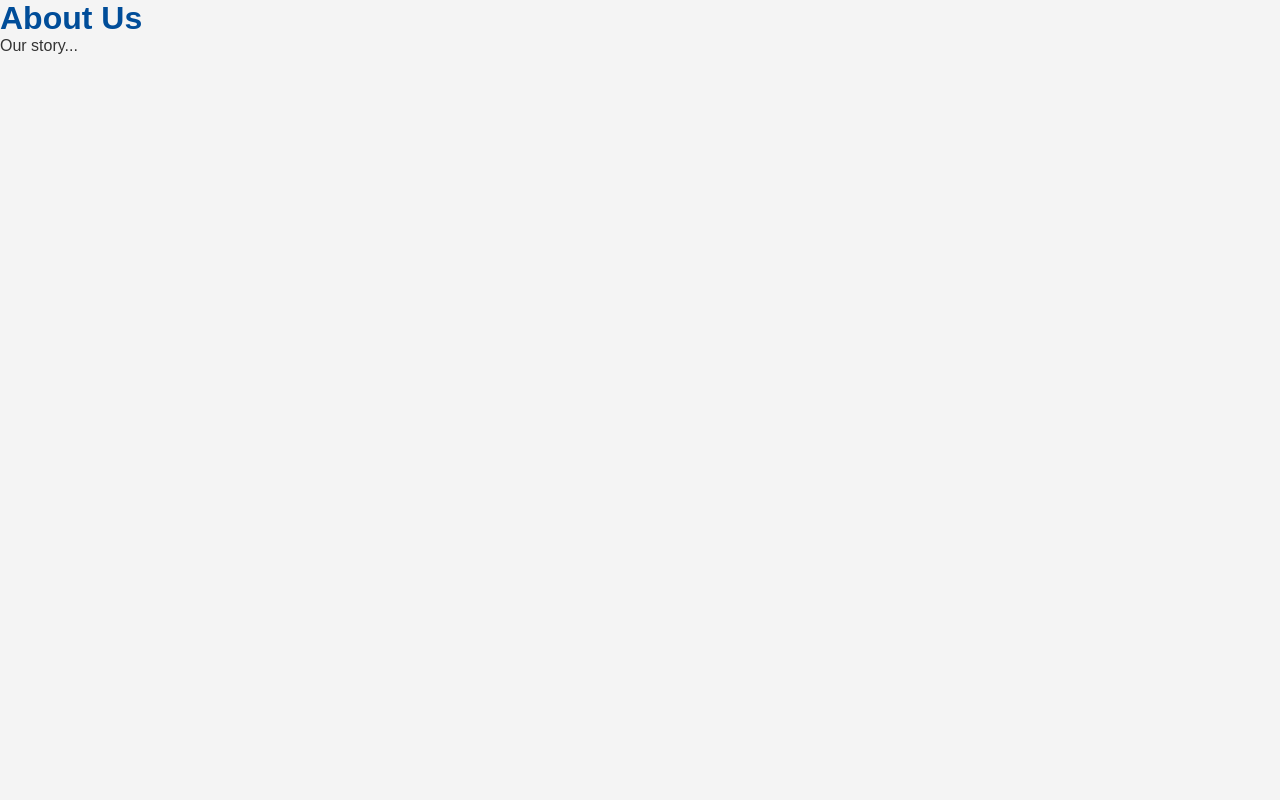
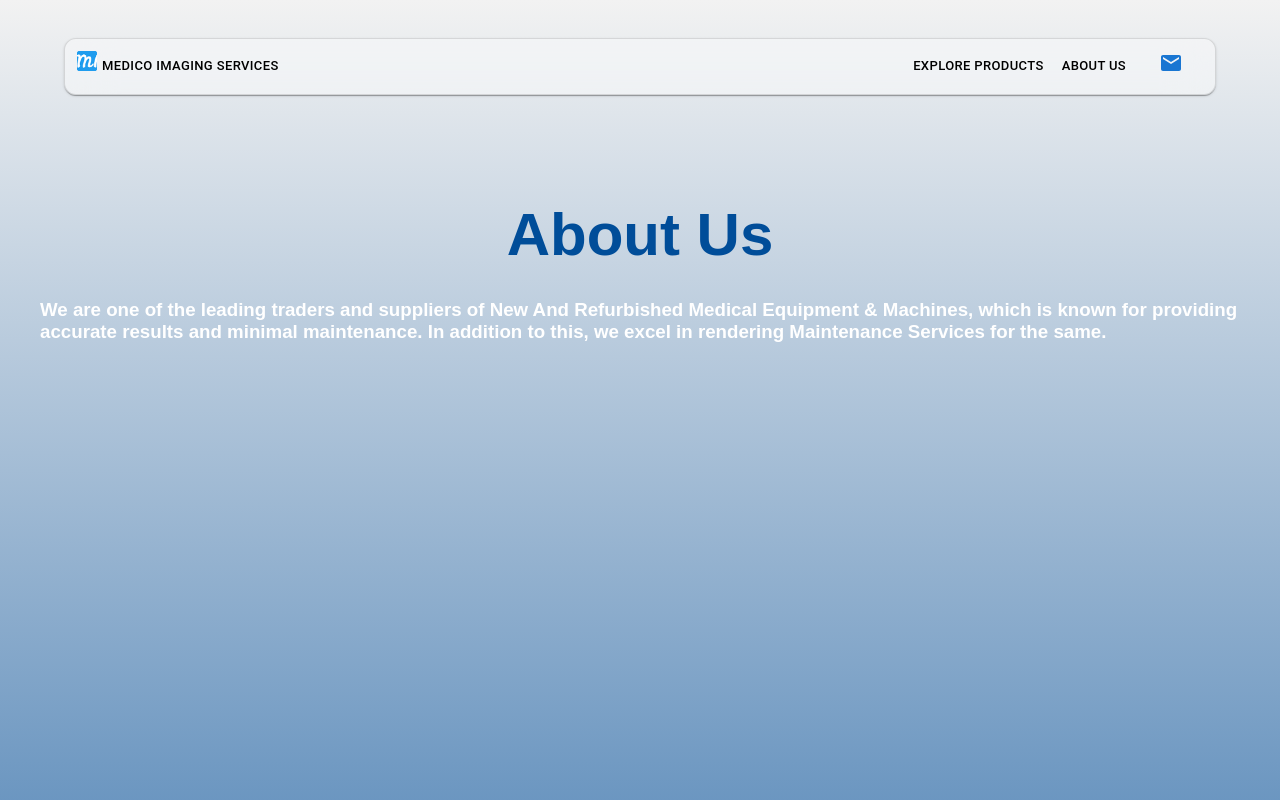
Before and after one commit to AI-TechEnable/medico_imaging, a React (Create React App) app in the folder medico_imaging/: page /about in a window 1280 px wide. Shown: the top 800 px of the page. Built offline with nearby package versions, Linux system fonts and the light colour scheme.

Commit message:
About_page

```diff
--- a/medico_imaging/package.json
+++ b/medico_imaging/package.json
@@ -3,11 +3,12 @@
   "version": "0.1.0",
   "private": true,
   "dependencies": {
-    "@emotion/react": "^11.13.5",
-    "@emotion/styled": "^11.13.5",
+    "@emotion/react": "^11.14.0",
+    "@emotion/styled": "^11.14.0",
     "@fontsource/roboto": "^5.1.0",
     "@mui/base": "^5.0.0-beta.63",
     "@mui/icons-material": "^6.1.9",
+    "@mui/joy": "^5.0.0-beta.51",
     "@mui/material": "^6.1.9",
     "@supabase/supabase-js": "^2.47.16",
     "@testing-library/jest-dom": "^5.17.0",
--- a/medico_imaging/src/assets/Slider.json
+++ b/medico_imaging/src/assets/Slider.json
@@ -1,43 +1,43 @@
 [
     {
-      "id": 1,
+      "id": 37,
       "name": "Sonography Machine",
       "description": "A high-performance sonography machine used for diagnostic imaging. Features include high resolution and real-time imaging for various applications.",
       "image_url": "https://wfnkbftrclahkqvwmoqv.supabase.co/storage/v1/object/sign/Medico_data/sonography.jpg?token=eyJhbGciOiJIUzI1NiIsInR5cCI6IkpXVCJ9.eyJ1cmwiOiJNZWRpY29fZGF0YS9zb25vZ3JhcGh5LmpwZyIsImlhdCI6MTczODMxODMwMiwiZXhwIjoxNzY5ODU0MzAyfQ.yVjE60_pxM5ichmb5-_TZzFJ8eMwGauk9RCLdoUAyXk"
     },
     {
-      "id": 2,
+      "id": 38,
       "name": "CR Machines",
       "description": "Computed Radiography (CR) systems for digital X-ray imaging, providing high-quality diagnostic images with quick processing times.",
       "image_url": "https://wfnkbftrclahkqvwmoqv.supabase.co/storage/v1/object/sign/Medico_data/cr.jpg?token=eyJhbGciOiJIUzI1NiIsInR5cCI6IkpXVCJ9.eyJ1cmwiOiJNZWRpY29fZGF0YS9jci5qcGciLCJpYXQiOjE3MzgzMTgwMDEsImV4cCI6MTc2OTg1NDAwMX0.nXjO5KVHIy_gXeKZY6dHwrjtYhRu1YC-3fK7IrP3XNQ"
     },
     {
-      "id": 3,
+      "id": 39,
       "name": "Hospital Equipment",
       "description": "Comprehensive range of hospital equipment, including diagnostic imaging, monitoring, and therapeutic devices for healthcare facilities.",
       "image_url": "https://wfnkbftrclahkqvwmoqv.supabase.co/storage/v1/object/sign/Medico_data/hospital.jpg?token=eyJhbGciOiJIUzI1NiIsInR5cCI6IkpXVCJ9.eyJ1cmwiOiJNZWRpY29fZGF0YS9ob3NwaXRhbC5qcGciLCJpYXQiOjE3MzgzMTkyNzksImV4cCI6MTc2OTg1NTI3OX0.aZBlD5YoRgGiG8vjyEHyxKHFK9S1xqifD5a41j5qRdw"
     },
     {
-      "id": 4,
+      "id": 40,
       "name": "X-Ray Machine",
       "description": "X-ray machine for a wide variety of diagnostic imaging needs, offering high-quality imaging with quick and efficient operation.",
       "image_url": "https://wfnkbftrclahkqvwmoqv.supabase.co/storage/v1/object/sign/Medico_data/xray.jpg?token=eyJhbGciOiJIUzI1NiIsInR5cCI6IkpXVCJ9.eyJ1cmwiOiJNZWRpY29fZGF0YS94cmF5LmpwZyIsImlhdCI6MTczODMyMTY0NywiZXhwIjoxNzY5ODU3NjQ3fQ.32qBnElb9HfUQn0lPpioeWw2XBkOmKMeB2C5KTZrydM"
     },
     {
-      "id": 5,
+      "id": 41,
       "name": "C Arm Machine",
       "description": "A versatile imaging system used in surgical and diagnostic applications, providing real-time X-ray images for guidance during procedures.",
       "image_url": "https://wfnkbftrclahkqvwmoqv.supabase.co/storage/v1/object/sign/Medico_data/c-arm.jpg?token=eyJhbGciOiJIUzI1NiIsInR5cCI6IkpXVCJ9.eyJ1cmwiOiJNZWRpY29fZGF0YS9jLWFybS5qcGciLCJpYXQiOjE3MzgzMjIxMTQsImV4cCI6MTc2OTg1ODExNH0.psDXzAH6f__tUvHQymj4WxJjieNJM3htaoiP1iSuPjE"
     },
     {
-      "id": 6,
+      "id": 43,
       "name": "Refurbished CT Scanner",
       "description": "A refurbished CT scanner offering high-resolution imaging for detailed cross-sectional views of the body, suitable for a variety of diagnostic needs.",
       "image_url": "https://wfnkbftrclahkqvwmoqv.supabase.co/storage/v1/object/sign/Medico_data/ct-scan.jpg?token=eyJhbGciOiJIUzI1NiIsInR5cCI6IkpXVCJ9.eyJ1cmwiOiJNZWRpY29fZGF0YS9jdC1zY2FuLmpwZyIsImlhdCI6MTczODMyMjkzNSwiZXhwIjoxNzY5ODU4OTM1fQ.L0hARXSYKXJGAzxW7Hq7Va7CCGozsNJCLnDdvAkvf94"
     },
 
     {
-      "id": 7,
+      "id": 44,
       "name": "Point Of Care Ultrasound",
       "description": "Portable ultrasound system designed for use at the point of care, enabling fast and accurate diagnostics in emergency or critical settings.",
       "image_url": "https://wfnkbftrclahkqvwmoqv.supabase.co/storage/v1/object/sign/Medico_data/ultrasound.jpg?token=eyJhbGciOiJIUzI1NiIsInR5cCI6IkpXVCJ9.eyJ1cmwiOiJNZWRpY29fZGF0YS91bHRyYXNvdW5kLmpwZyIsImlhdCI6MTczODMyMzk2OCwiZXhwIjoxNzY5ODU5OTY4fQ.ZD07ppqDKC62L1CSIViazoRuK2oe0vxzjFeUTQ3JgUE"
--- a/medico_imaging/src/components/AppAppBar.js
+++ b/medico_imaging/src/components/AppAppBar.js
@@ -83,7 +83,7 @@ export default function AppAppBar() {
           >
             {/* <p><Link to="/products">Explore Products</Link></p> */}
             <Button variant="text" color="info" size="small"sx={{ color: 'black' }}>
-            <Link to="/products">Explore Products</Link>
+            <Link to="/products/37/Sonography-Machine">Explore Products</Link>
             </Button>
             <Button variant="text" color="info" size="small" sx={{ color: 'black' }}>
               <Link to="/About">About Us</Link>
@@ -147,7 +147,7 @@ export default function AppAppBar() {
                   </IconButton>
                 </Box>
 
-                <MenuItem>Explore Products</MenuItem>
+                <MenuItem >Explore Products</MenuItem>
                 <MenuItem>About Us</MenuItem>
                 <MenuItem>Highlights</MenuItem>
                 <MenuItem>Pricing</MenuItem>
--- a/medico_imaging/src/components/Carousel.js
+++ b/medico_imaging/src/components/Carousel.js
@@ -3,9 +3,15 @@ import Carousel from 'react-material-ui-carousel';
 import { Paper, Button } from '@mui/material';
 import Slider from '../assets/Slider.json';
 import '../styles/Carousel.css'
+import { useNavigate } from 'react-router-dom';
 
 // Item component
 function Item({ item }) {
+    const handleCardClick = (categoryId, categoryName) => {
+        const formattedCategoryName = categoryName.replace(/\s+/g, '-');
+        navigate(`/products/${categoryId}/${formattedCategoryName}`);
+      };
+    const navigate = useNavigate();
     return (
         <Paper style={{ position: "relative" }}>
             <img
@@ -35,7 +41,7 @@ function Item({ item }) {
             >
                 <h2 style={{ fontVariant: "all-petite-caps",color:"White"}}>{item.name}</h2>
                 <p style={{ fontVariant: "all-petite-caps" }}>{item.description}</p>
-                <Button className="CheckButton" variant="outlined" style={{height: "25px",backgroundColor:"white"}}>
+                <Button className="CheckButton" variant="outlined" style={{height: "25px",backgroundColor:"white"}} onClick={() => handleCardClick(item.id, item.name)}>
                     Check it out!
                 </Button>
 
--- a/medico_imaging/src/pages/About.js
+++ b/medico_imaging/src/pages/About.js
@@ -1,16 +1,24 @@
 // src/pages/About.js
 import React from 'react';
 import { Helmet } from 'react-helmet';
+import AppAppBar from '../components/AppAppBar';
+import '../styles/About.css'
 
 const About = () => {
   return (
-    <div>
+    <div className='main'>
       <Helmet>
         <title>About Us - Medico Imaging</title>
         <meta name="description" content="Learn more about Medico Imaging and our products." />
       </Helmet>
-      <h1>About Us</h1>
-      <p>Our story...</p>
+      <AppAppBar/>
+      <section>
+        <div className='abt-text'>
+             About Us
+        </div>
+        <h3>We are one of the leading traders and suppliers of New And Refurbished Medical Equipment & Machines, which is known for providing accurate results and minimal maintenance. In addition to this, we excel in rendering Maintenance Services for the same.</h3>
+      </section>
+
     </div>
   );
 };
--- /dev/null
+++ b/medico_imaging/src/styles/About.css
@@ -0,0 +1,16 @@
+.main{
+    background: linear-gradient(#F2F2F2,#004D99);
+    height: 180vh;
+    color: white;
+    padding: 40px;
+}
+
+.abt-text{
+    margin-top: 20vh;
+    text-align: center;
+    font-size: 60px;
+    color: #004D99;
+    font-weight: 900;
+    margin-bottom: 30px;
+
+}
```
Also changed, not shown: medico_imaging/src/styles/BusinessInfo.css (added, +39 -0 lines), 1 other file (tests, documents, lock files or other folders).
